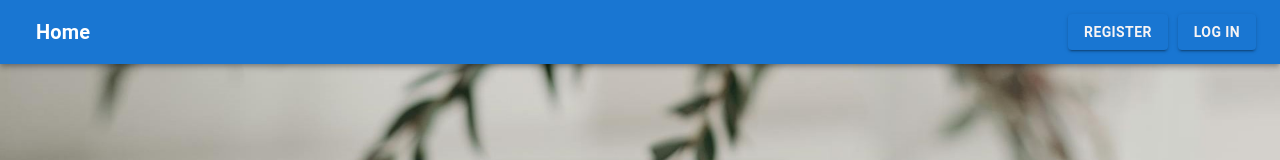
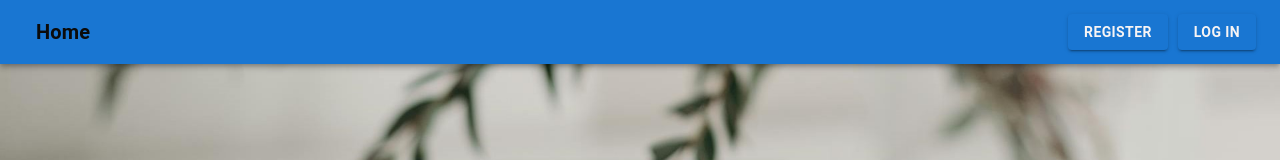
Before and after one commit to Ihor-ok/goit-react-hw-08-phonebook, a React (Create React App) app: page /goit-react-hw-08-phonebook/login in a window 1280 px wide. Shown: the top 160 px of the page. Built offline with nearby package versions, Linux system fonts and the light colour scheme.

Commit message:
Update Navigation.module.css

```diff
--- a/src/components/Navigation/Navigation.module.css
+++ b/src/components/Navigation/Navigation.module.css
@@ -3,7 +3,7 @@
     text-decoration: none;
     padding: 12px;
     font-weight: 700;
-    color: #ffffff;
+    color: #0b0b0b;
 }
 
 .link.active {
```
